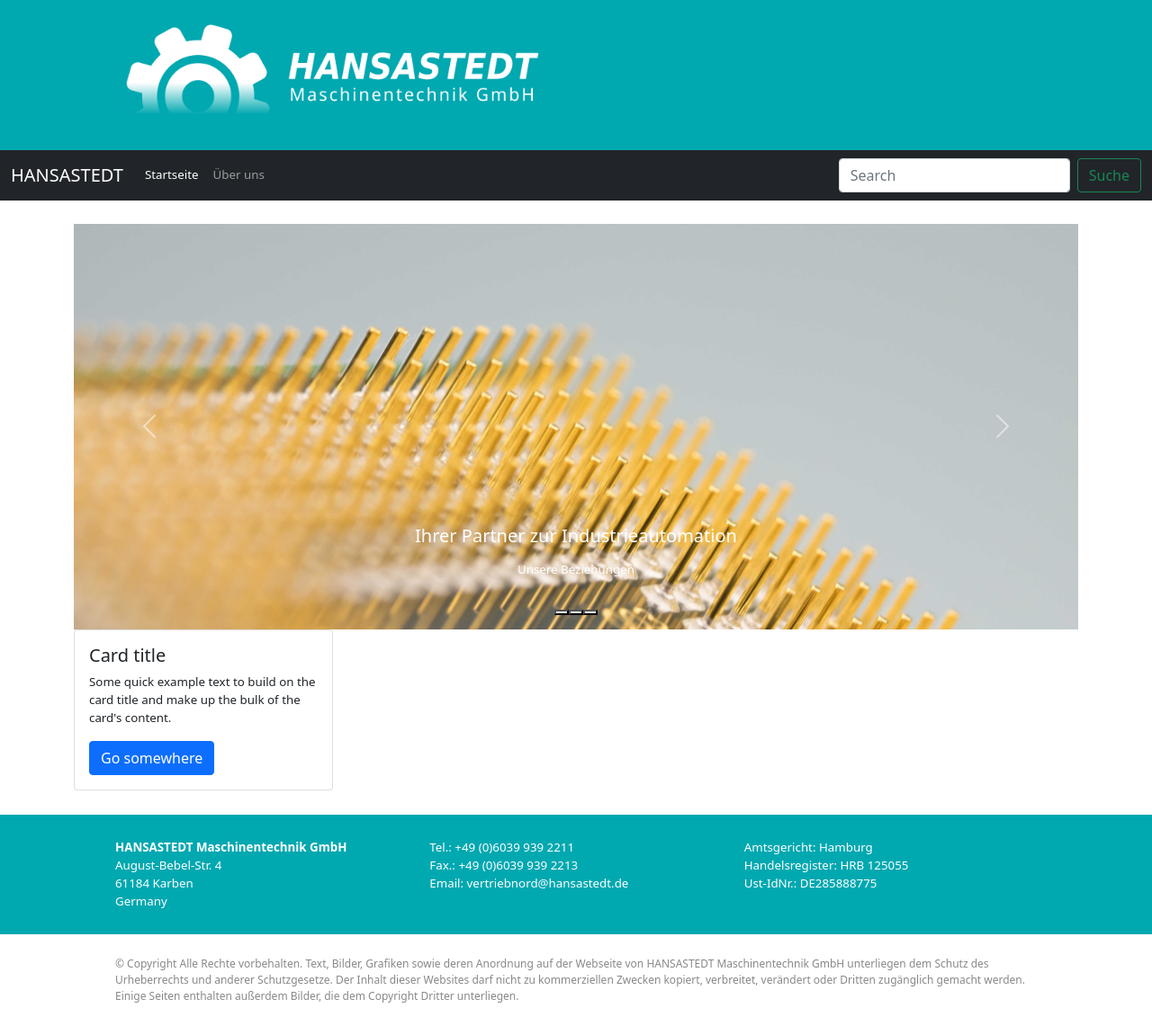
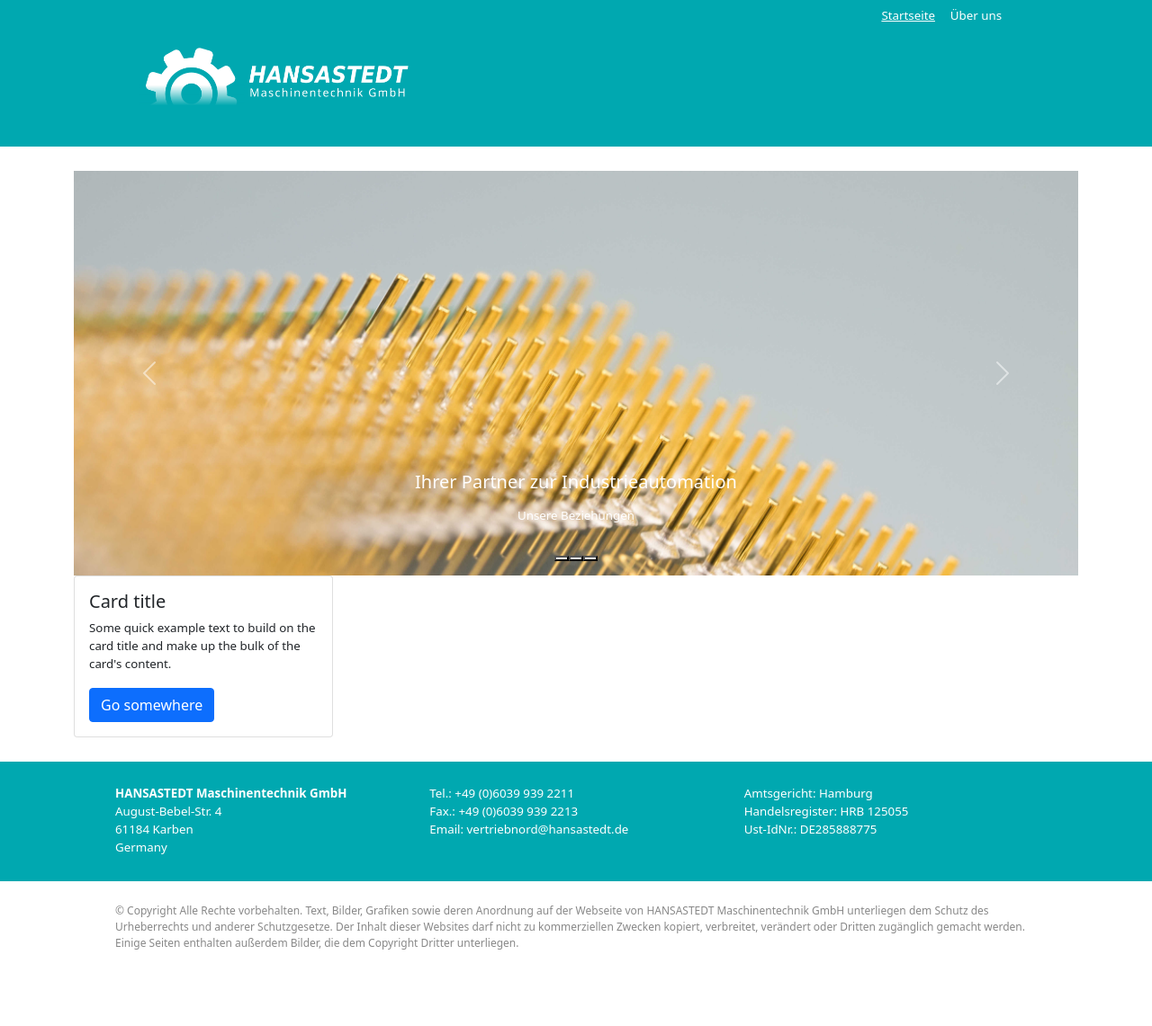
Before and after one commit to Hansastedt/hansastedt.github.io, a Jekyll site: the page built from index.html, in a window 1280 px wide. Shown: the whole page at 90% size. Built offline with Jekyll 4.4.1, drawn with Linux system fonts in a browser that asks for light colours; after the commit the page ends 1082 px from its top, so only the background shows below that.

Commit message:
page top redesign

```diff
--- a/_includes/header.html
+++ b/_includes/header.html
@@ -17,44 +17,12 @@
     <div class="logo">
     </div>
 
+    <div class="navbar">
+        {% for navbar_page in site["navbar-pages"] %}
+        <span class="">
+          <a class="navbar-link {% if navbar_page.page == page.page %}active{% endif %}" href="{{ navbar_page.page }}">{{ navbar_page.de }}</a>
+        </span>
+        {% endfor %}
+    </div>
+
 </div>
-
-<nav class="navbar navbar-expand-lg navbar-dark bg-dark">
- <div class="container-fluid">
-    <a class="navbar-brand" href="#">HANSASTEDT</a>
-    <button class="navbar-toggler" type="button" data-bs-toggle="collapse" data-bs-target="#navbarSupportedContent" aria-controls="navbarSupportedContent" aria-expanded="false" aria-label="Toggle navigation">
-      <span class="navbar-toggler-icon"></span>
-    </button>
-    <div class="collapse navbar-collapse" id="navbarSupportedContent">
-      <ul class="navbar-nav me-auto mb-2 mb-lg-0">
-        {% for navbar_page in site["navbar-pages"] %}
-        <li class="nav-item">
-          <a class="nav-link {% if navbar_page.page == page.page %}active{% endif %}" href="{{ navbar_page.page }}">{{ navbar_page.de }}</a>
-        </li>
-        {% endfor %}
-
-        <!--<li class="nav-item dropdown">
-          <a class="nav-link dropdown-toggle" href="#" id="navbarDropdown" role="button" data-bs-toggle="dropdown" aria-expanded="false">
-            Dropdown
-          </a>
-          <ul class="dropdown-menu" aria-labelledby="navbarDropdown">
-            <li><a class="dropdown-item" href="#">Action</a></li>
-            <li><a class="dropdown-item" href="#">Another action</a></li>
-            <li><hr class="dropdown-divider"></li>
-            <li><a class="dropdown-item" href="#">Something else here</a></li>
-          </ul>
-        </li>
-        <li class="nav-item">
-          <a class="nav-link disabled">Disabled</a>
-        </li>-->
-      </ul>
-
-      <form class="d-flex">
-        <input class="form-control me-2" type="search" placeholder="Search" aria-label="Search">
-        <button class="btn btn-outline-success" type="submit">Suche</button>
-      </form>
-    </div>
-  </div>
-
-
-</nav>
--- a/css/default.scss
+++ b/css/default.scss
@@ -12,17 +12,20 @@ body{
 }
 
 #header {
-    padding: 2em 10% 3em 10%;
+    padding: 0em 12% 3em 12%;
     background-color: $theme-color;
+    display: flex;
+    flex-direction: row;
 }
 
 #header .logo{
     background-image: url(/images/logo.png);
     background-repeat: no-repeat;
     background-size: contain;
-    width: 500px;
-    height: 100px;
+    width: 300px;
+    height: 70px;
     text-align: right;
+    margin-top: 4em;
 }
 #header .logo h1{
     font-size: 40px;
@@ -33,6 +36,24 @@ body{
     font-size: 18pt;
     line-height: 28px;
     margin: 0;
+}
+
+#header .navbar {
+    flex-grow: 1;
+    display: block;
+    text-align: right;
+    font-family: sans;
+}
+
+#header .navbar-link {
+    display: inline-block;
+    color: #FFFFFF !important;
+    text-decoration: none !important;
+    padding-right: 1em;
+}
+
+#header .navbar-link.active {
+    text-decoration: underline !important;
 }
 
 #footer .row {
```
